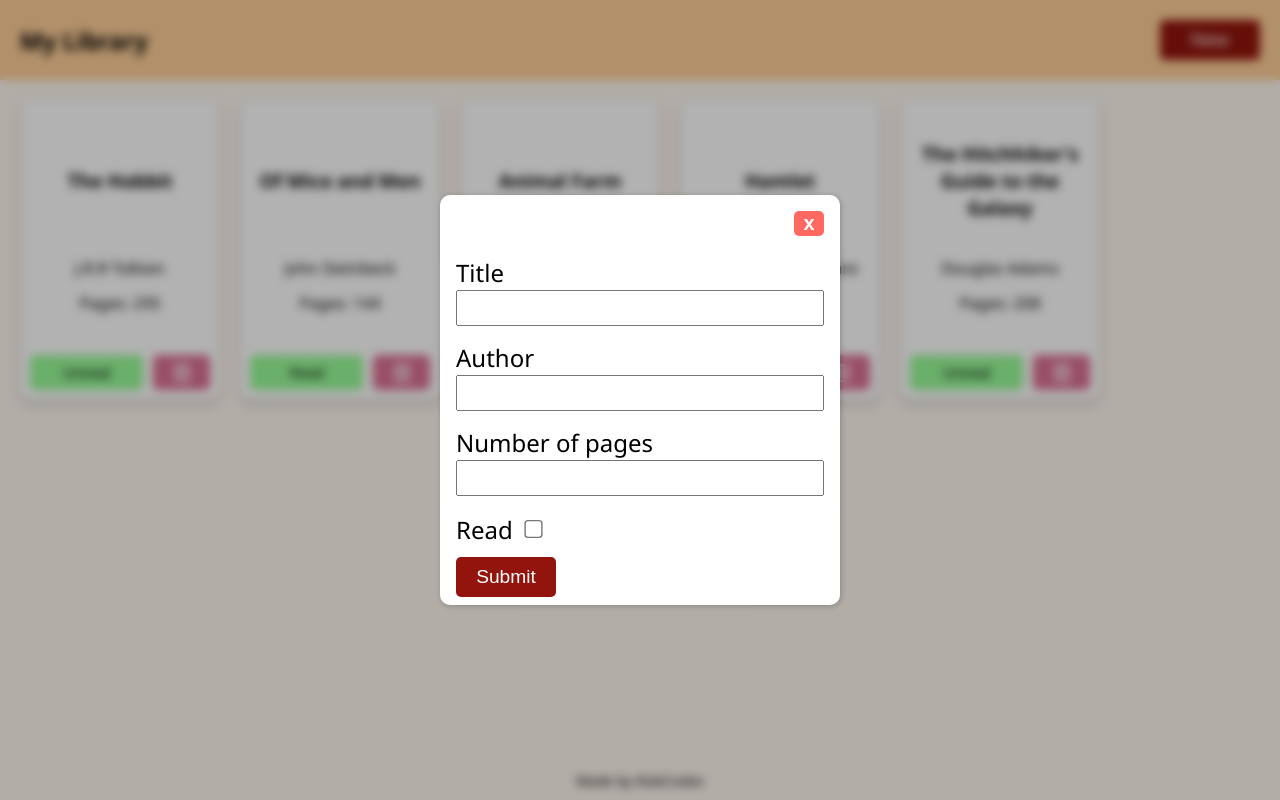
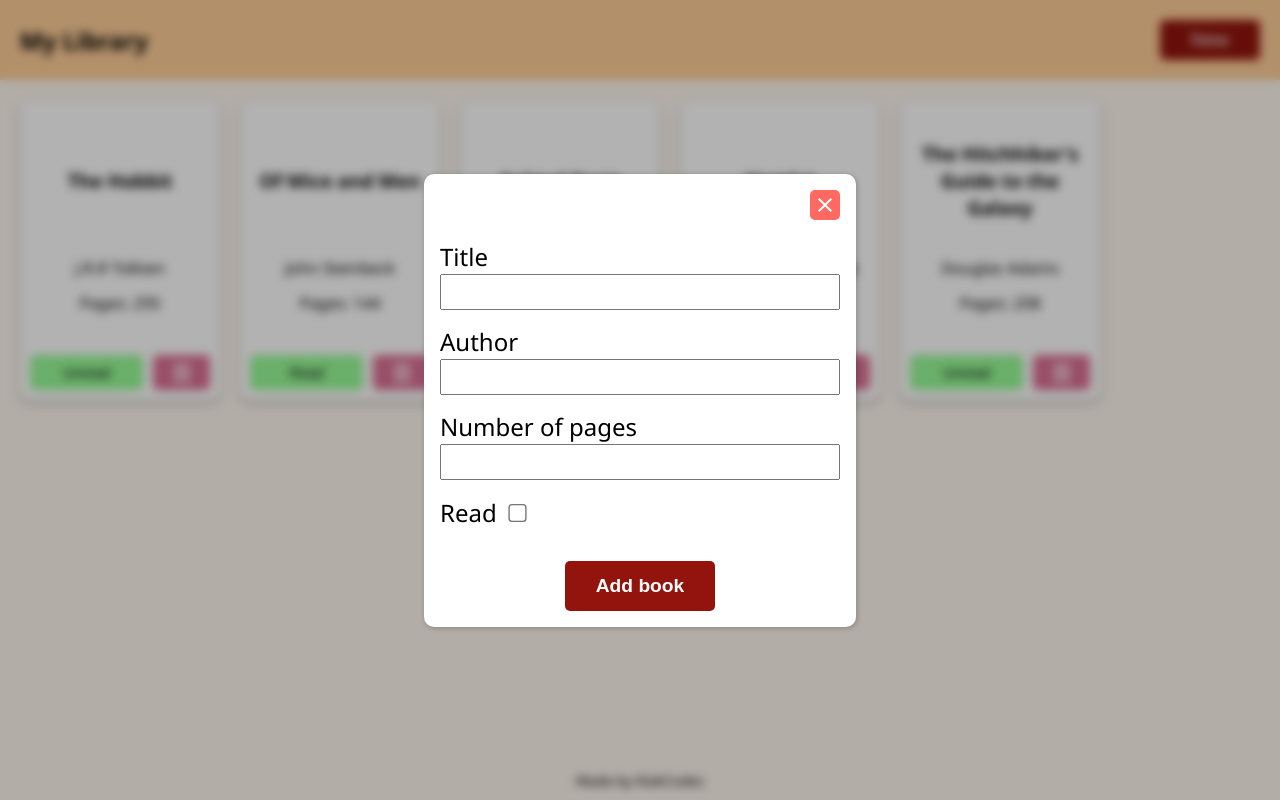
Before and after one commit to KlakCodes/odin-library, a plain HTML site: page index.html in a window 1280 px wide. Both pictures are taken after a click on the button "New". Drawn offline with Linux system fonts and the light colour scheme.

Commit message:
Amended formatting on dialog and tidied committed
Changed dialog formatting to look cleaner and fixed error where button was in wrong place, removed commented code

```diff
--- a/index.html
+++ b/index.html
@@ -18,7 +18,9 @@
     </div>
     <div class="footer">Made by KlakCodes</div>
     <dialog>
-        <button class="closeDialog">x</button>
+        <button class="closeDialog">
+            <img src="images/close.svg" />
+        </button>
         <form id="new_book_form" method="post">
             <div class="form-field">
                 <label for="title">Title</label>
@@ -38,8 +40,9 @@
                 <label for="read">Read</label>
                 <input type="checkbox" id="read" name="read">
             </div>
+        </div>
         </form>
-        <button class="newBook" id="submit" type="submit" form="new_book_form">Submit</button>
+        <button class="newBook" id="submit" type="submit" form="new_book_form">Add book</button>
     </dialog>
 </body>
 <script src="scripts.js"></script>
--- a/style.css
+++ b/style.css
@@ -39,7 +39,6 @@ body {
 .book {
     display: grid;
     grid-template-columns: 2fr 10px 1fr;
-    /* grid-template-rows: repeat(4, 1fr); */
     grid-template-rows: 2fr 0.5fr 0.5fr 1fr;
     justify-items: center;
     align-items: center;
@@ -105,13 +104,18 @@ dialog[open] {
     border-style: none;
     border-radius: 10px;
     width: 400px;
-    height: 410px;
     display: flex;
     flex-direction: column;
     gap: 20px;
     box-shadow: 1px 1px 5px 0.5px rgba(0, 0, 0, 0.2);
+}
 
-    box-sizing: border-box;
+dialog[open] > .newBook {
+    font-size: 1.2em;
+    font-weight: 600;
+    width: 150px;
+    height: 50px;
+    align-self: center;
 }
 
 dialog::backdrop {
@@ -129,6 +133,10 @@ dialog::backdrop {
     height: 30px;
     font-size: 20px;
     align-self: flex-end;
+    display: flex;
+    justify-content: center;
+    align-items: center;
+    padding: 0px;
 }
 
 form {
```
Also changed, not shown: images/close.svg (added).
